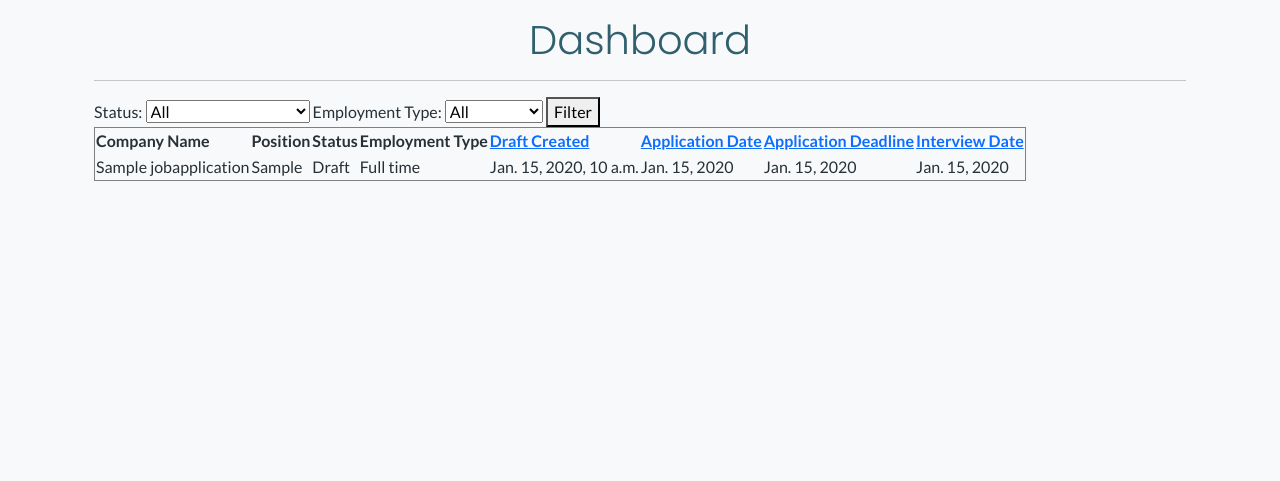
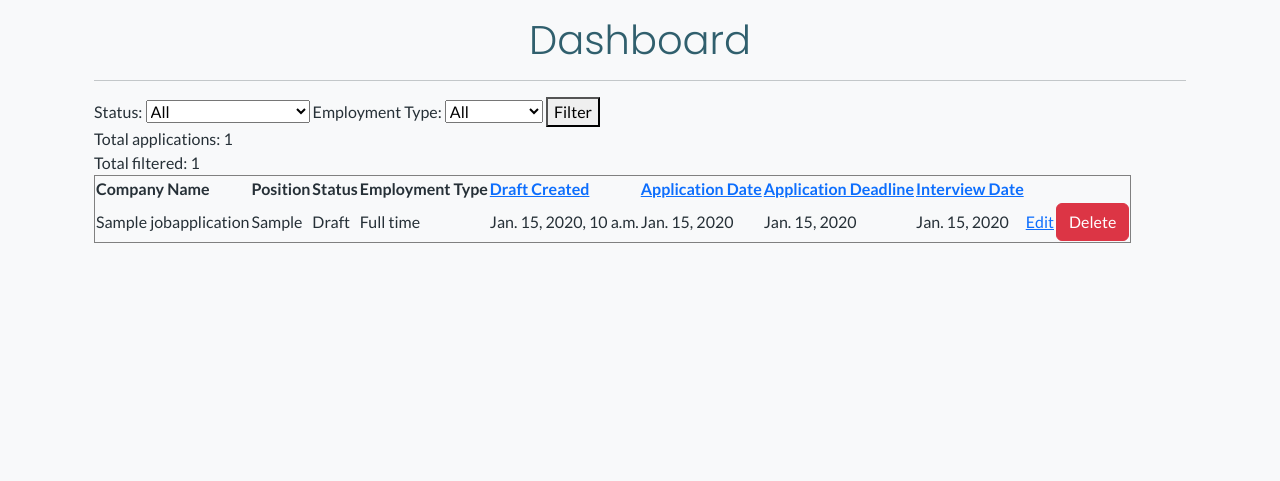
Before and after one commit to Tamas-Gavlider/2410-hackhaton-team5, a Django app: page /dashboard/ in a window 1280 px wide. Shown: the part 165-646 px from the top of the page. Run offline with Django 5.2, Linux system fonts and the light colour scheme; a user stored in the database is signed in; tables that the repository leaves empty hold one stand-in row (values such as "Sample post"); some libraries are stand-ins or nearby versions.

Commit message:
Introduce edit delete buttons to the list view of job apps, total number

```diff
--- a/dashboard/templates/dashboard/dashboard.html
+++ b/dashboard/templates/dashboard/dashboard.html
@@ -28,7 +28,14 @@
 
         <button type="submit">Filter</button>
       </form>
-
+      <div>
+        <span>Total applications:</span>
+        <span>{{ total_applications }}</span>
+      </div>
+      <div>
+        <span>Total filtered:</span>
+        <span>{{ total_applications_filtered }}</span>
+      </div>
       <!-- Job Applications Table -->
       <table border="1">
         <thead>
@@ -54,6 +61,31 @@
             <td>{{ application.application_date|default:"No date set" }}</td>
             <td>{{ application.application_deadline|default:"No date set" }}</td>
             <td>{{ application.interview_date|default:"No date set" }}</td>
+            <td><a href="{% url 'edit_application' application.id %}">Edit</a></td>
+            <td><button type="button" class="btn btn-danger" data-bs-toggle="modal"
+                data-bs-target="#deleteModal{{ application.id }}">
+                Delete
+              </button></td>
+            <!-- Modal -->
+            <div class="modal fade" id="deleteModal{{ application.id }}" tabindex="-1"
+              aria-labelledby="deleteModalLabel{{ application.id }}" aria-hidden="true">
+              <div class="modal-dialog">
+                <div class="modal-content">
+                  <div class="modal-header">
+                    <h5 class="modal-title" id="deleteModalLabel{{ application.id }}">Confirm Deletion</h5>
+                    <button type="button" class="btn-close" data-bs-dismiss="modal" aria-label="Close"></button>
+                  </div>
+                  <div class="modal-body">
+                    Are you sure you want to delete this job application?
+                  </div>
+                  <div class="modal-footer">
+                    <button type="button" class="btn btn-secondary" data-bs-dismiss="modal">Cancel</button>
+                    <!-- Confirm deletion -->
+                    <a href="{% url 'delete_application' application.id %}" class="btn btn-danger">Delete</a>
+                  </div>
+                </div>
+              </div>
+            </div>
           </tr>
           {% endfor %}
         </tbody>
--- a/dashboard/views.py
+++ b/dashboard/views.py
@@ -9,6 +9,8 @@ def dashboard(request):
     user = request.user
 
     job_applications = JobApplication.objects.filter(user=user)
+
+    total_applications = job_applications.count()
 
     status_filter = request.GET.get('status')
     employment_type_filter = request.GET.get('employment_type')
@@ -31,12 +33,15 @@ def dashboard(request):
         new_direction = 'asc'
 
     job_applications = job_applications.order_by(order_by)
+    total_applications_filtered = job_applications.count()
 
     context = {
         'job_applications': job_applications,
         'status_choices': JobApplication.STATUS_CHOICES,
         'employment_type_choices': JobApplication.EMPLOYMENT_TYPES,
         'new_direction': new_direction,
+        'total_applications': total_applications,
+        'total_applications_filtered': total_applications_filtered,
     }
 
     return render(request, 'dashboard/dashboard.html', context)
```
